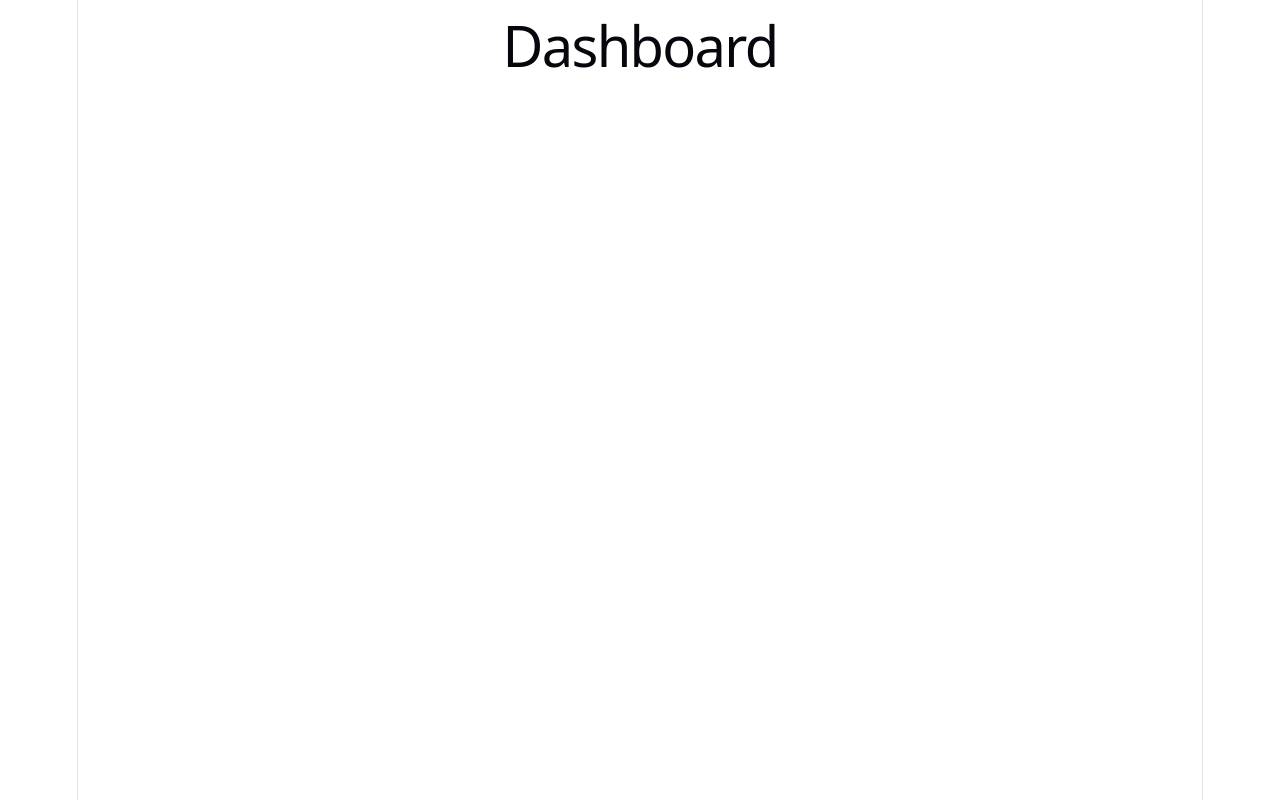
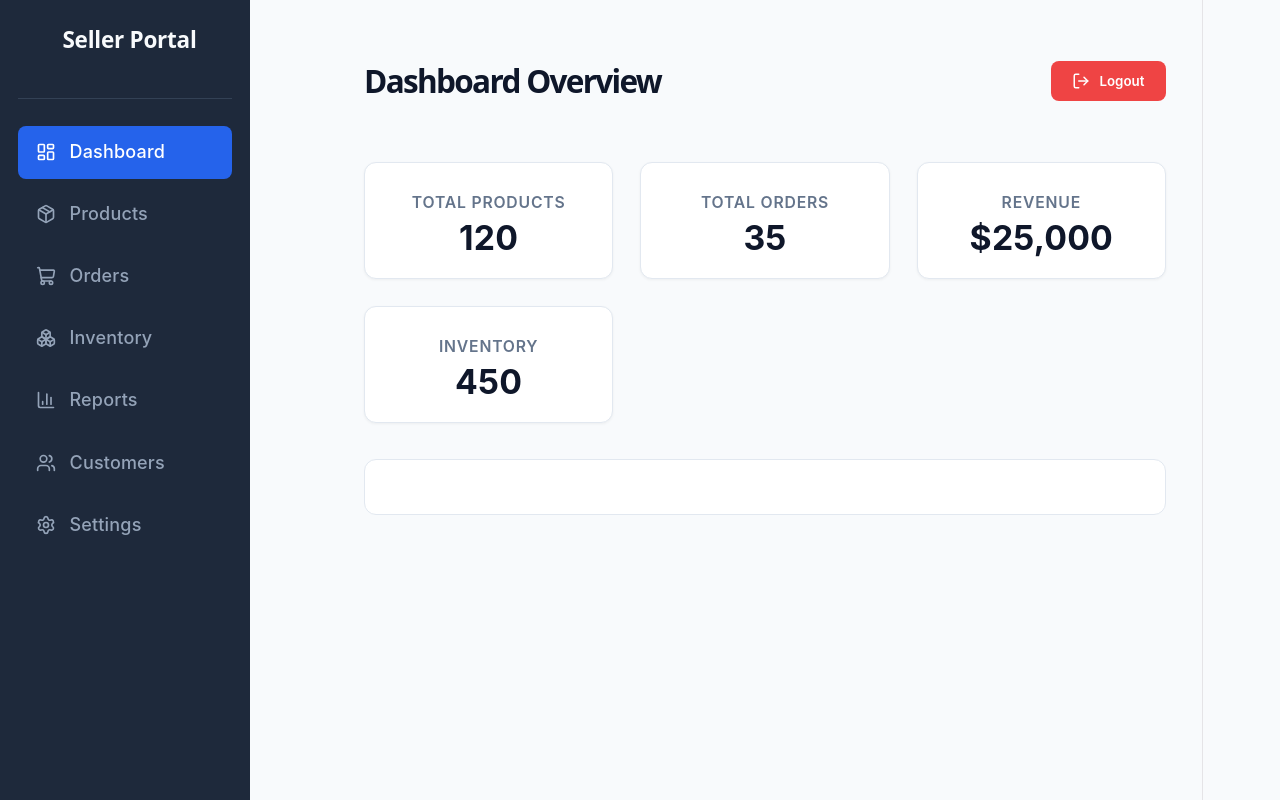
Before and after one commit to sherfuddinkhan/Sellerportal, a React (Vite) app: page /dashboard in a window 1280 px wide. Built offline with nearby package versions, Linux system fonts and the light colour scheme.

Commit message:
commited changes

```diff
--- a/src/App.jsx
+++ b/src/App.jsx
@@ -1,4 +1,5 @@
 import { BrowserRouter, Routes, Route } from "react-router-dom";
+
 
 import Login from "./pages/Auth/Login/Login.jsx";
 import Register from "./pages/Auth/Register/Register.jsx";
--- a/src/pages/Dashboard/Dashboard.css
+++ b/src/pages/Dashboard/Dashboard.css
@@ -0,0 +1,149 @@
+/* Reset and Container Setup */
+* {
+  box-sizing: border-box;
+  margin: 0;
+  padding: 0;
+  font-family: 'Inter', -apple-system, BlinkMacSystemFont, 'Segoe UI', Roboto, sans-serif;
+}
+
+body {
+  background-color: #f8fafc;
+  color: #0f172a;
+}
+
+.dashboard-layout {
+  display: flex;
+  min-height: 100vh;
+}
+
+/* Sidebar Styles */
+.sidebar {
+  width: 250px;
+  background-color: #1e293b;
+  color: #ffffff;
+  display: flex;
+  flex-direction: column;
+  padding: 1.5rem 1rem;
+  position: fixed;
+  top: 0;
+  bottom: 0;
+  left: 0;
+}
+
+.brand {
+  padding-bottom: 2rem;
+  padding-left: 0.5rem;
+  border-bottom: 1px solid #334155;
+}
+
+.brand h2 {
+  font-size: 1.25rem;
+  font-weight: 700;
+  color: #f8fafc;
+}
+
+.nav-menu {
+  display: flex;
+  flex-direction: column;
+  gap: 0.5rem;
+  margin-top: 1.5rem;
+}
+
+.nav-item {
+  display: flex;
+  align-items: center;
+  gap: 0.75rem;
+  padding: 0.75rem 1rem;
+  color: #94a3b8;
+  text-decoration: none;
+  border-radius: 8px;
+  font-weight: 500;
+  transition: all 0.2s ease;
+}
+
+.nav-item:hover {
+  background-color: #334155;
+  color: #ffffff;
+}
+
+.nav-item.active {
+  background-color: #2563eb;
+  color: #ffffff;
+}
+
+/* Main Content Area */
+.main-content {
+  margin-left: 250px;
+  flex: 1;
+  padding: 2rem;
+}
+
+/* Header Styles */
+.header {
+  display: flex;
+  justify-content: space-between;
+  align-items: center;
+  margin-bottom: 2rem;
+}
+
+.header h1 {
+  font-size: 1.75rem;
+  font-weight: 700;
+  color: #0f172a;
+}
+
+.logout-btn {
+  display: flex;
+  align-items: center;
+  gap: 0.5rem;
+  padding: 0.6rem 1.2rem;
+  background-color: #ef4444;
+  color: #ffffff;
+  border: none;
+  border-radius: 8px;
+  font-weight: 600;
+  cursor: pointer;
+  transition: background-color 0.2s ease;
+}
+
+.logout-btn:hover {
+  background-color: #dc2626;
+}
+
+/* Dashboard Cards Grid */
+.cards-grid {
+  display: grid;
+  grid-template-columns: repeat(auto-fit, minmax(220px, 1fr));
+  gap: 1.5rem;
+  margin-bottom: 2rem;
+}
+
+.card {
+  background-color: #ffffff;
+  padding: 1.5rem;
+  border-radius: 12px;
+  border: 1px solid #e2e8f0;
+  box-shadow: 0 1px 3px rgba(0, 0, 0, 0.05);
+}
+
+.card h3 {
+  font-size: 0.875rem;
+  color: #64748b;
+  margin-bottom: 0.5rem;
+  font-weight: 600;
+  text-transform: uppercase;
+  letter-spacing: 0.05em;
+}
+
+.card-value {
+  font-size: 1.875rem;
+  font-weight: 700;
+  color: #0f172a;
+}
+
+.page-body {
+  background-color: #ffffff;
+  border-radius: 12px;
+  padding: 1.5rem;
+  border: 1px solid #e2e8f0;
+}
--- a/src/pages/Dashboard/Dashboard.jsx
+++ b/src/pages/Dashboard/Dashboard.jsx
@@ -1,7 +1,97 @@
+import { NavLink, Outlet, useNavigate } from "react-router-dom";
+import {
+  LayoutDashboard,
+  Package,
+  ShoppingCart,
+  Boxes,
+  BarChart3,
+  Users,
+  Settings,
+  LogOut
+} from "lucide-react";
+
+import "./Dashboard.css";
+
 const Dashboard = () => {
+  const navigate = useNavigate();
+
+  const logout = () => {
+    localStorage.clear();
+    navigate("/");
+  };
+
   return (
-    <div>
-      <h1>Dashboard</h1>
+    <div className="dashboard-layout">
+      {/* Sidebar */}
+      <aside className="sidebar">
+        <div className="brand">
+          <h2>Seller Portal</h2>
+        </div>
+        <nav className="nav-menu">
+          <NavLink to="/dashboard" className="nav-item">
+            <LayoutDashboard size={20} />
+            <span>Dashboard</span>
+          </NavLink>
+          <NavLink to="/products" className="nav-item">
+            <Package size={20} />
+            <span>Products</span>
+          </NavLink>
+          <NavLink to="/orders" className="nav-item">
+            <ShoppingCart size={20} />
+            <span>Orders</span>
+          </NavLink>
+          <NavLink to="/inventory" className="nav-item">
+            <Boxes size={20} />
+            <span>Inventory</span>
+          </NavLink>
+          <NavLink to="/reports" className="nav-item">
+            <BarChart3 size={20} />
+            <span>Reports</span>
+          </NavLink>
+          <NavLink to="/customers" className="nav-item">
+            <Users size={20} />
+            <span>Customers</span>
+          </NavLink>
+          <NavLink to="/settings" className="nav-item">
+            <Settings size={20} />
+            <span>Settings</span>
+          </NavLink>
+        </nav>
+      </aside>
+
+      {/* Main Content Area */}
+      <div className="main-content">
+        <header className="header">
+          <h1>Dashboard Overview</h1>
+          <button className="logout-btn" onClick={logout}>
+            <LogOut size={18} />
+            Logout
+          </button>
+        </header>
+
+        <section className="cards-grid">
+          <div className="card">
+            <h3>Total Products</h3>
+            <p className="card-value">120</p>
+          </div>
+          <div className="card">
+            <h3>Total Orders</h3>
+            <p className="card-value">35</p>
+          </div>
+          <div className="card">
+            <h3>Revenue</h3>
+            <p className="card-value">$25,000</p>
+          </div>
+          <div className="card">
+            <h3>Inventory</h3>
+            <p className="card-value">450</p>
+          </div>
+        </section>
+
+        <section className="page-body">
+          <Outlet />
+        </section>
+      </div>
     </div>
   );
 };
```
Also changed, not shown: package.json (+7 -4 lines).
